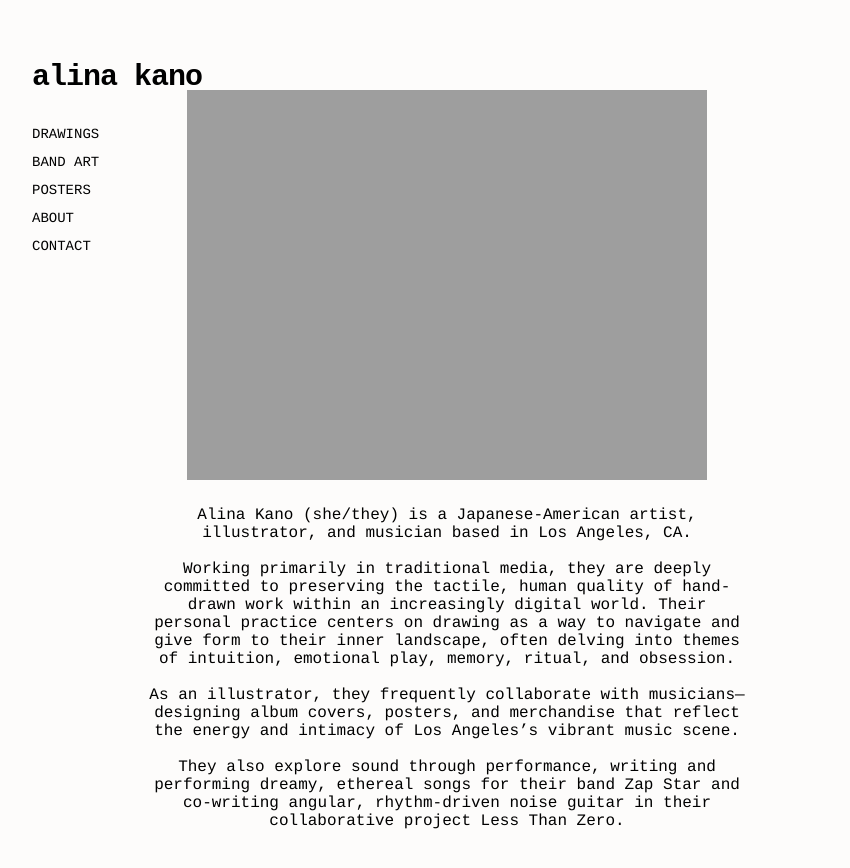
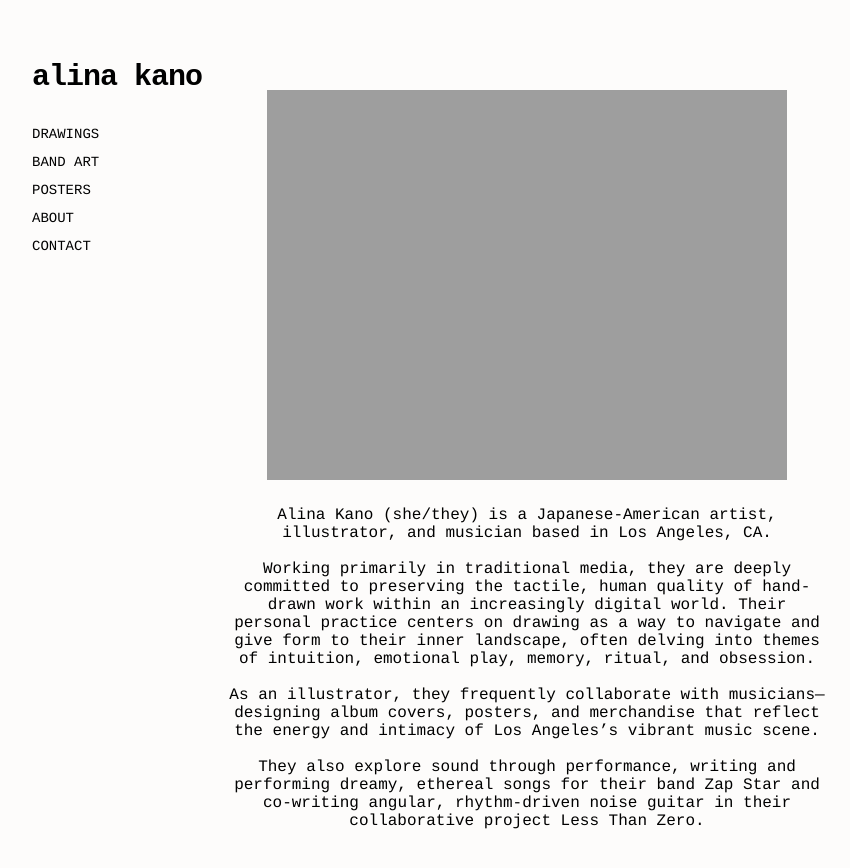
Before and after one commit to alinakano/alinakano.github.io, a Jekyll site: the page about/index.html, which Jekyll copies as it is, in a window 1280 px wide. Shown: the top 868 px of the page, without its empty margins (23-873 px from the left). Built offline with Jekyll 4.4.1, drawn with Linux system fonts in a browser that asks for light colours.

Commit message:
Update index.html

```diff
--- a/about/index.html
+++ b/about/index.html
@@ -44,7 +44,7 @@
       align-items: flex-start;  /* keep content aligned to top */
       padding: 30px;
       box-sizing: border-box;   /* Add left padding on desktop to account for sidebar */
-      padding-left: 170px;     /* Adjust this value based on your sidebar width */
+      padding-left: 250px;     /* Adjust this value based on your sidebar width */
     }
     /* Inner wrapper so text/images don't stretch too wide */
     .mainContent > div {
@@ -76,7 +76,7 @@
     /* Desktop responsive behavior - narrow content instead of stacking */
     @media (min-width: 769px) and (max-width: 1200px) {
       .mainContent {
-        padding-left: 180px;  /* Reduce padding as screen gets smaller */
+        padding-left: 250px;  /* Reduce padding as screen gets smaller */
         padding-right: 40px;
       }
     }
```
